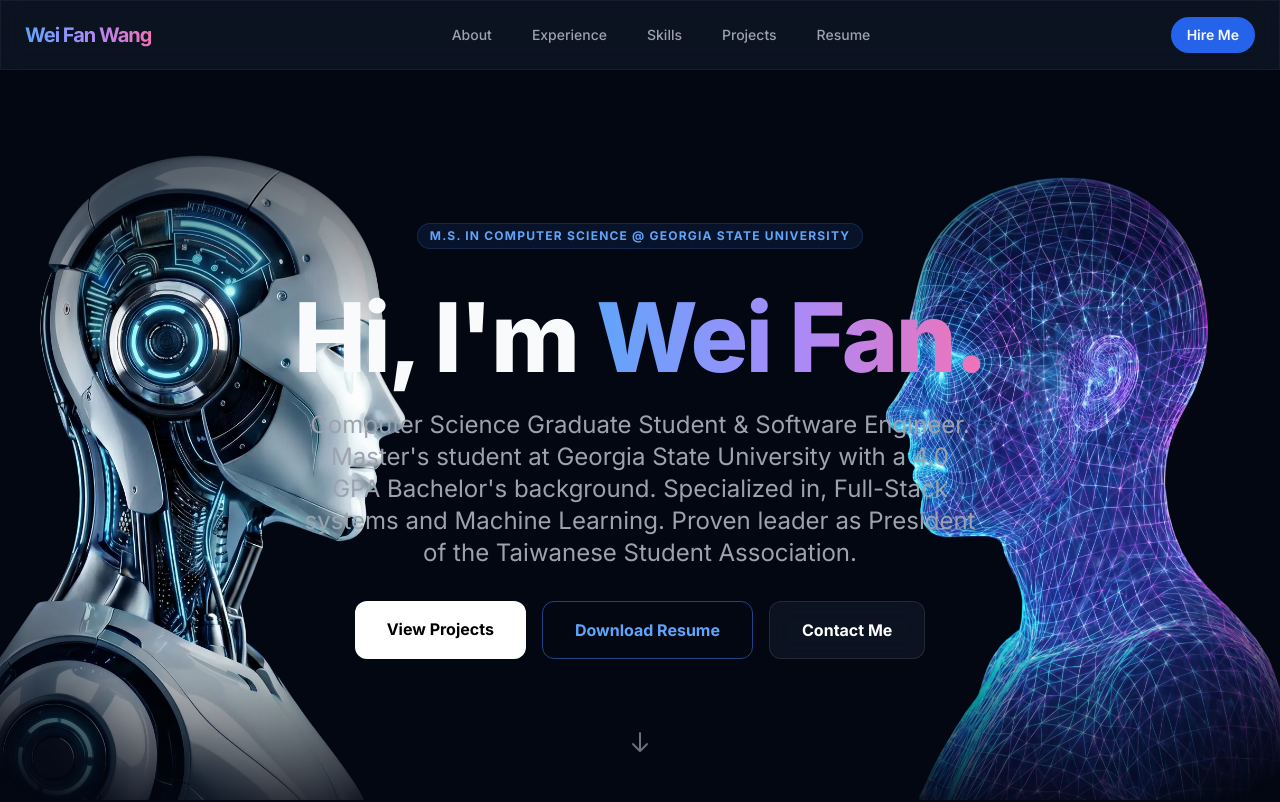
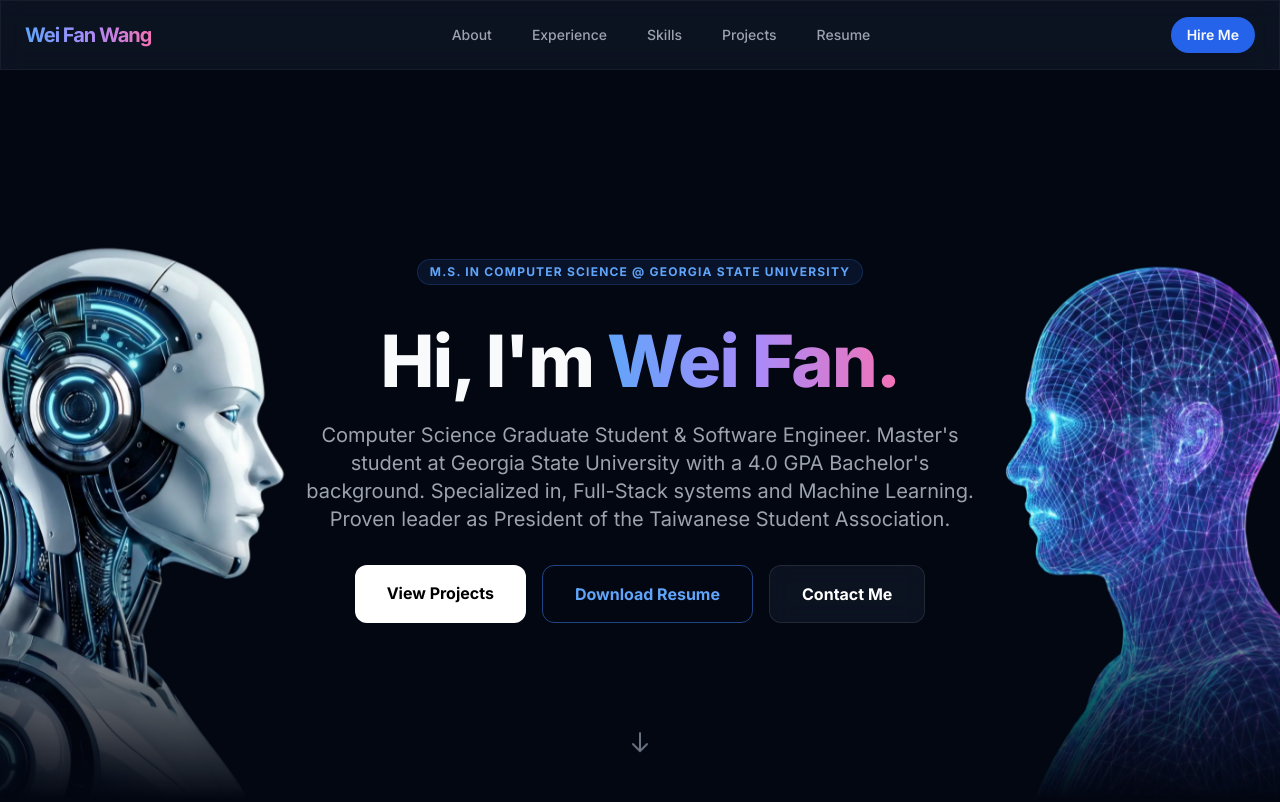
Before and after one commit to william9087/wfwang, a React (Vite) app: page / in a window 1280 px wide. Shown: the top 802 px of the page. Built offline with nearby package versions, Linux system fonts and the light colour scheme.

Commit message:
Refactor Hero section layout: Move images to sides and refine typography

```diff
--- a/components/Hero.tsx
+++ b/components/Hero.tsx
@@ -53,13 +53,14 @@ const Hero: React.FC<HeroProps> = ({ data }) => {
 
       {/* Left Robot Image */}
       <div
-        className="absolute bottom-0 left-0 z-0 hidden lg:block h-[85vh] w-auto max-w-[35vw] transition-all duration-1000 ease-out pointer-events-none"
+        className={`absolute bottom-0 -left-[10%] lg:-left-[5%] z-0 hidden lg:block h-[85vh] w-auto max-w-[30vw] pointer-events-none transition-all duration-1000 ease-out ${showSideImages
+            ? "opacity-100 translate-y-0"
+            : "opacity-0 translate-y-16"
+          }`}
         style={{
-          opacity: showSideImages ? Math.max(0, 1 - scrollY / 1300) : 0,
-          maskImage:
-            "radial-gradient(circle at center, black 40%, transparent 95%)",
+          maskImage: "linear-gradient(to bottom, black 60%, transparent 100%)",
           WebkitMaskImage:
-            "radial-gradient(circle at center, black 40%, transparent 95%)",
+            "linear-gradient(to bottom, black 60%, transparent 100%)",
         }}
       >
         <img
@@ -69,20 +70,21 @@ const Hero: React.FC<HeroProps> = ({ data }) => {
           decoding="async"
           className="w-full h-full object-contain object-bottom will-change-transform"
           style={{
-            transform: `translate3d(0, ${showSideImages ? scrollY * 0.4 : 80}px, 0)`,
+            transform: `translate3d(0, ${scrollY * 0.4}px, 0)`,
           }}
         />
       </div>
 
       {/* Right Human Image */}
       <div
-        className="absolute bottom-0 right-0 z-0 hidden lg:block h-[85vh] w-auto max-w-[35vw] transition-all duration-1000 ease-out pointer-events-none"
+        className={`absolute bottom-0 -right-[10%] lg:-right-[5%] z-0 hidden lg:block h-[85vh] w-auto max-w-[30vw] pointer-events-none transition-all duration-1000 ease-out ${showSideImages
+            ? "opacity-100 translate-y-0"
+            : "opacity-0 translate-y-16"
+          }`}
         style={{
-          opacity: showSideImages ? Math.max(0, 1 - scrollY / 1300) : 0,
-          maskImage:
-            "radial-gradient(circle at center, black 40%, transparent 95%)",
+          maskImage: "linear-gradient(to bottom, black 60%, transparent 100%)",
           WebkitMaskImage:
-            "radial-gradient(circle at center, black 40%, transparent 95%)",
+            "linear-gradient(to bottom, black 60%, transparent 100%)",
         }}
       >
         <img
@@ -92,7 +94,7 @@ const Hero: React.FC<HeroProps> = ({ data }) => {
           decoding="async"
           className="w-full h-full object-contain object-bottom will-change-transform"
           style={{
-            transform: `translate3d(0, ${showSideImages ? scrollY * 0.4 : 80}px, 0)`,
+            transform: `translate3d(0, ${scrollY * 0.4}px, 0)`,
           }}
         />
       </div>
@@ -100,31 +102,28 @@ const Hero: React.FC<HeroProps> = ({ data }) => {
       <div className="z-10 text-center max-w-4xl space-y-6">
         {/* FIRST: Badge */}
         <div
-          className={`inline-block px-3 py-1 rounded-full bg-blue-500/10 border border-blue-500/20 text-blue-400 text-xs font-bold tracking-widest uppercase mb-4 transition-all duration-1000 ease-out ${
-            showBadge ? "opacity-100 translate-y-0" : "opacity-0 translate-y-16"
-          }`}
+          className={`inline-block px-3 py-1 rounded-full bg-blue-500/10 border border-blue-500/20 text-blue-400 text-xs font-bold tracking-widest uppercase mb-4 transition-all duration-1000 ease-out ${showBadge ? "opacity-100 translate-y-0" : "opacity-0 translate-y-16"
+            }`}
         >
           {data.education.degree} @ {data.education.university}
         </div>
 
         {/* SECOND: Title */}
         <h1
-          className={`text-6xl md:text-8xl font-extrabold tracking-tight transition-all duration-1000 ease-out ${
-            showTitle ? "opacity-100 translate-y-0" : "opacity-0 translate-y-16"
-          }`}
+          className={`text-5xl md:text-7xl font-extrabold tracking-tight transition-all duration-1000 ease-out ${showTitle ? "opacity-100 translate-y-0" : "opacity-0 translate-y-16"
+            }`}
         >
           Hi, I'm <span className="text-gradient">Wei Fan.</span>
         </h1>
 
         {/* THIRD: Description and Buttons */}
         <div
-          className={`transition-all duration-1000 ease-out ${
-            showDescription
+          className={`transition-all duration-1000 ease-out ${showDescription
               ? "opacity-100 translate-y-0"
               : "opacity-0 translate-y-16"
-          }`}
+            }`}
         >
-          <p className="text-xl md:text-2xl text-gray-400 max-w-2xl mx-auto leading-relaxed">
+          <p className="text-lg md:text-xl text-gray-400 max-w-2xl mx-auto leading-relaxed">
             {data.role}. {data.bio}
           </p>
 
```
